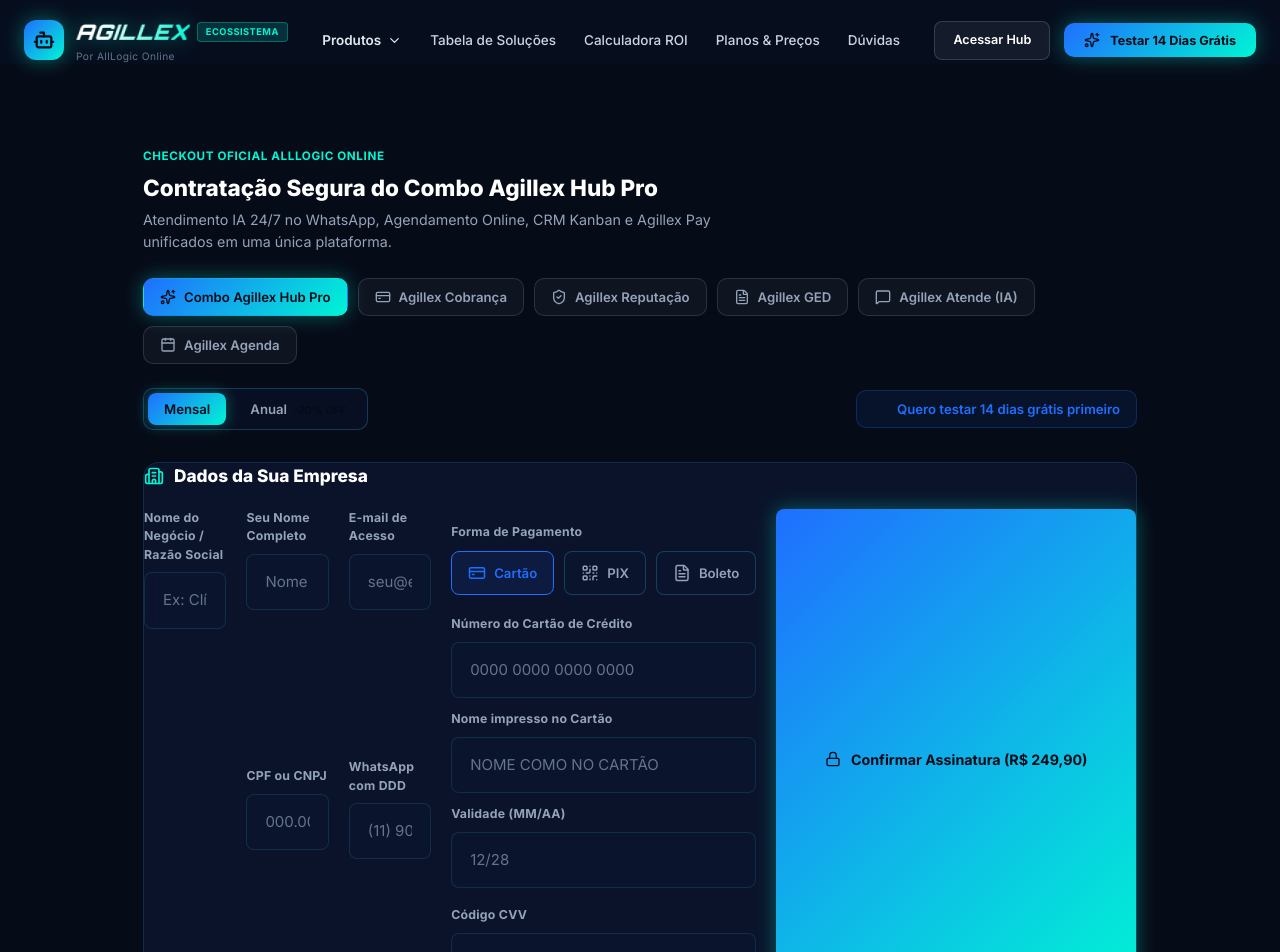
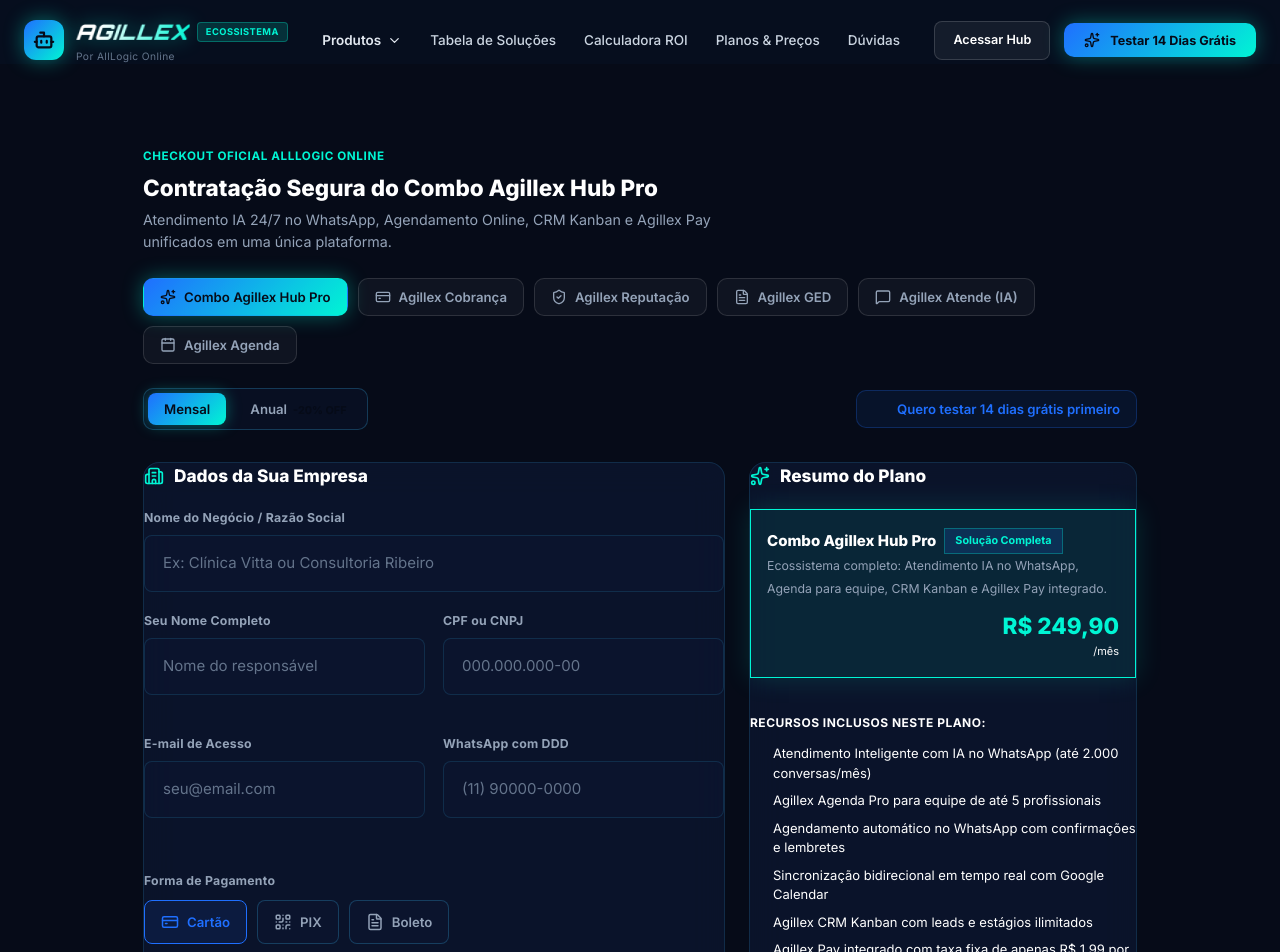
Before and after one commit to lucasdresler/matriz-saas, a Next.js app: page /checkout in a window 1280 px wide. Shown: the top 952 px of the page. Built offline with nearby package versions, Linux system fonts and the light colour scheme.

Commit message:
fix(checkout): correct form field layout

```diff
--- a/src/app/checkout/checkout.css
+++ b/src/app/checkout/checkout.css
@@ -234,13 +234,14 @@
 /* Grid de 2 colunas - coluna do formulário mais larga para facilitar digitação */
 .checkout-layout-grid {
   display: grid;
-  gridTemplateColumns: 1.5fr 1fr;
+  grid-template-columns: minmax(0, 1.5fr) minmax(0, 1fr);
   gap: 24px;
-  alignItems: start;
+  align-items: start;
 }
 
 /* Card */
 .checkout-card {
+  min-width: 0;
   background: var(--bg-card);
   backdrop-filter: blur(16px);
   border: 1px solid var(--border-subtle);
@@ -272,7 +273,8 @@
 /* Formulário */
 .checkout-form-group {
   display: flex;
-  flexDirection: column;
+  flex-direction: column;
+  min-width: 0;
   gap: 20px;
 }
 
@@ -286,7 +288,10 @@
 }
 
 .checkout-text-input {
+  display: block;
+  box-sizing: border-box;
   width: 100%;
+  min-width: 0;
   padding: 16px 18px;
   border-radius: var(--radius-md);
   border: 1px solid var(--border-subtle);
@@ -310,7 +315,7 @@
 
 .checkout-row {
   display: grid;
-  gridTemplateColumns: 1fr 1fr;
+  grid-template-columns: repeat(2, minmax(0, 1fr));
   gap: 18px;
   margin-bottom: 20px;
 }
@@ -409,7 +414,7 @@
 /* Itens de plano */
 .checkout-plan-item {
   display: flex;
-  flexDirection: column;
+  flex-direction: column;
   gap: 10px;
   padding: 18px 16px;
   borderRadius: var(--radius-md);
```
